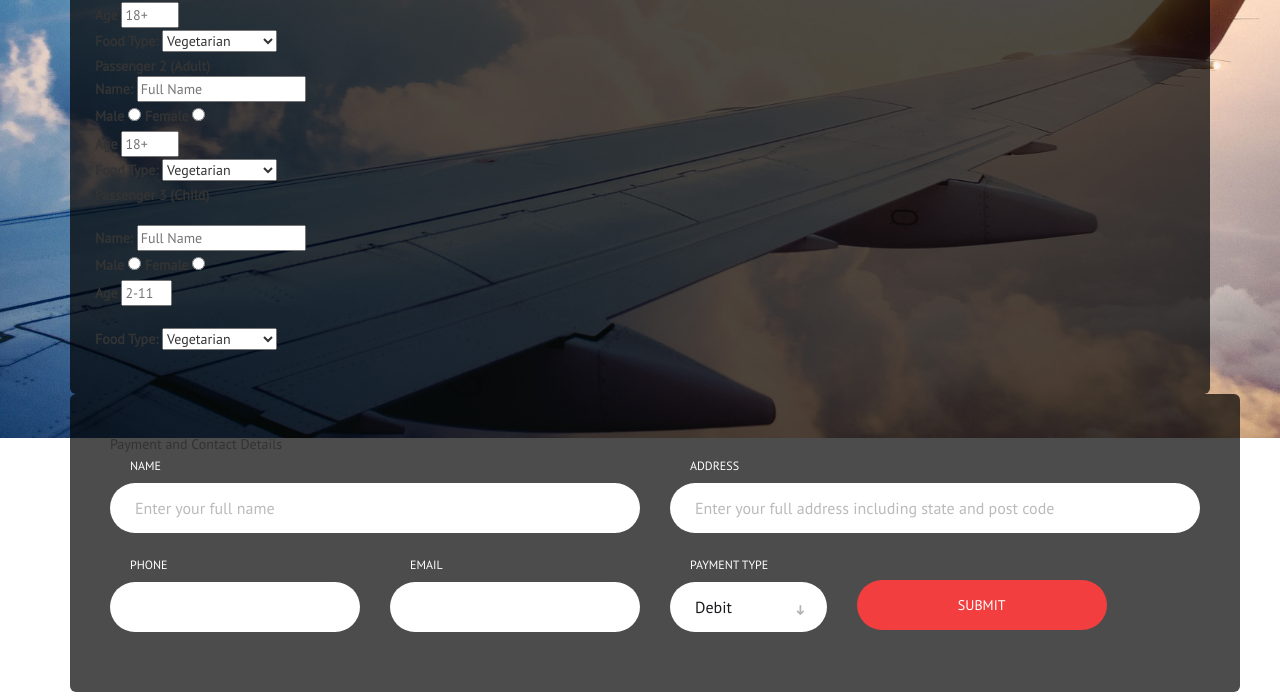
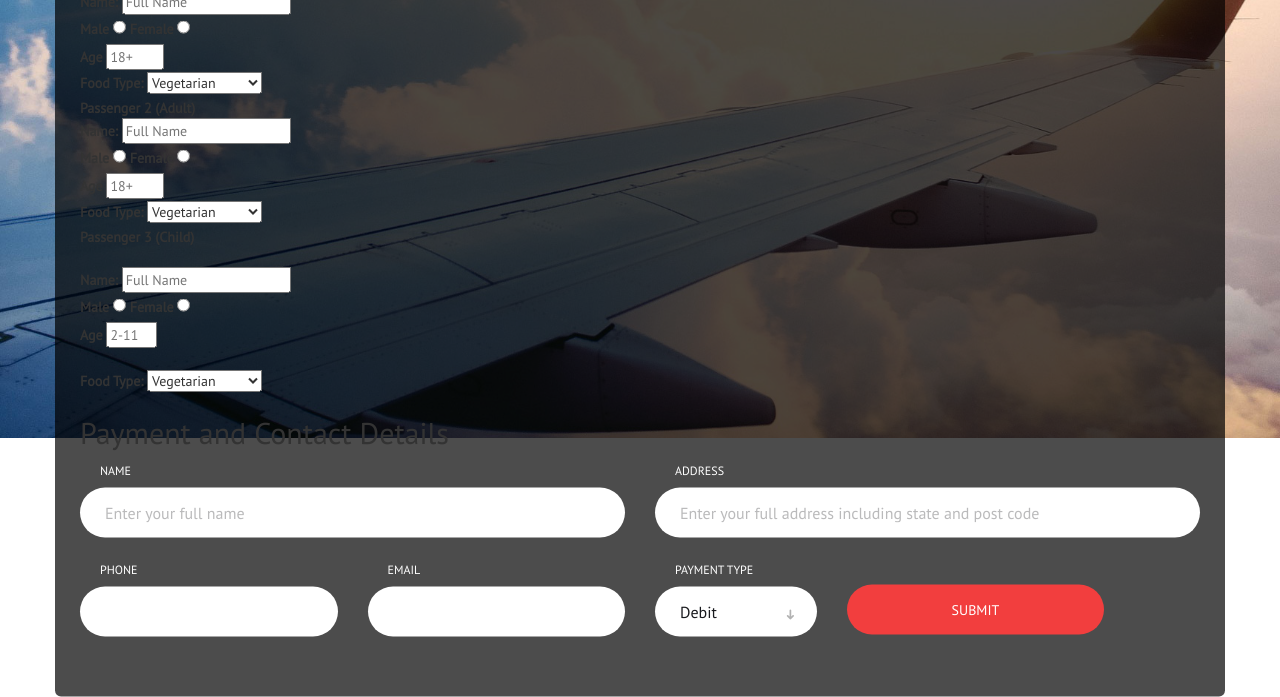
Before and after one commit to leigh-grigaliunas/Generation-Aust-Team-Project-Flight-Booking-Form-Pod2-Group3, a plain HTML site: page index.html in a window 1280 px wide. Shown: the part 362-1059 px from the top of the page. Drawn offline with Linux system fonts and the light colour scheme.

Commit message:
Merged into one form

```diff
--- a/index.html
+++ b/index.html
@@ -35,6 +35,8 @@
                 <div class="row">
                     <div class="booking-form">
                         <form>
+                            <!-- Leigh's Code -->
+                            <h2>Flight Details</h2>
                             <div class="row">
                                 <!-- radio buttons -->
                                 <div class="form-group">
@@ -116,13 +118,8 @@
                                     <button class="submit-btn">Book flights</button>
                                 </div>
                             </div>
-                        </form>
-                    </div>
-                </div>
-            </div>
-            <div class="container">
-                <div class="booking-form">
-                    <form>
+                            <h2>Passenger Details</h2>
+                            <!-- lekshmi's Code -->
                             <div class="row">
                                 <div class="passenger1">
                                     <span><strong>Passenger 1 (Adult)</strong></span>
@@ -215,14 +212,9 @@
                                     <option value="nonveg">Non-Vegetarian</option>
                                 </select>
                             </div>
-                    </form>
-                </div>
-            </div>
-            <div class="container">
-                <div class="row">
-                    <div class="booking-form">
-                        <form>
-                            <span>Payment and Contact Details</span>
+
+                            <!-- Sandeep's Code -->
+                            <h2>Payment and Contact Details</h2>
                             <div class="row">
                                 <div class="col-md-6">
                                     <div class="form-group">
```
Lines whose indentation alone changed are shown as unchanged.
